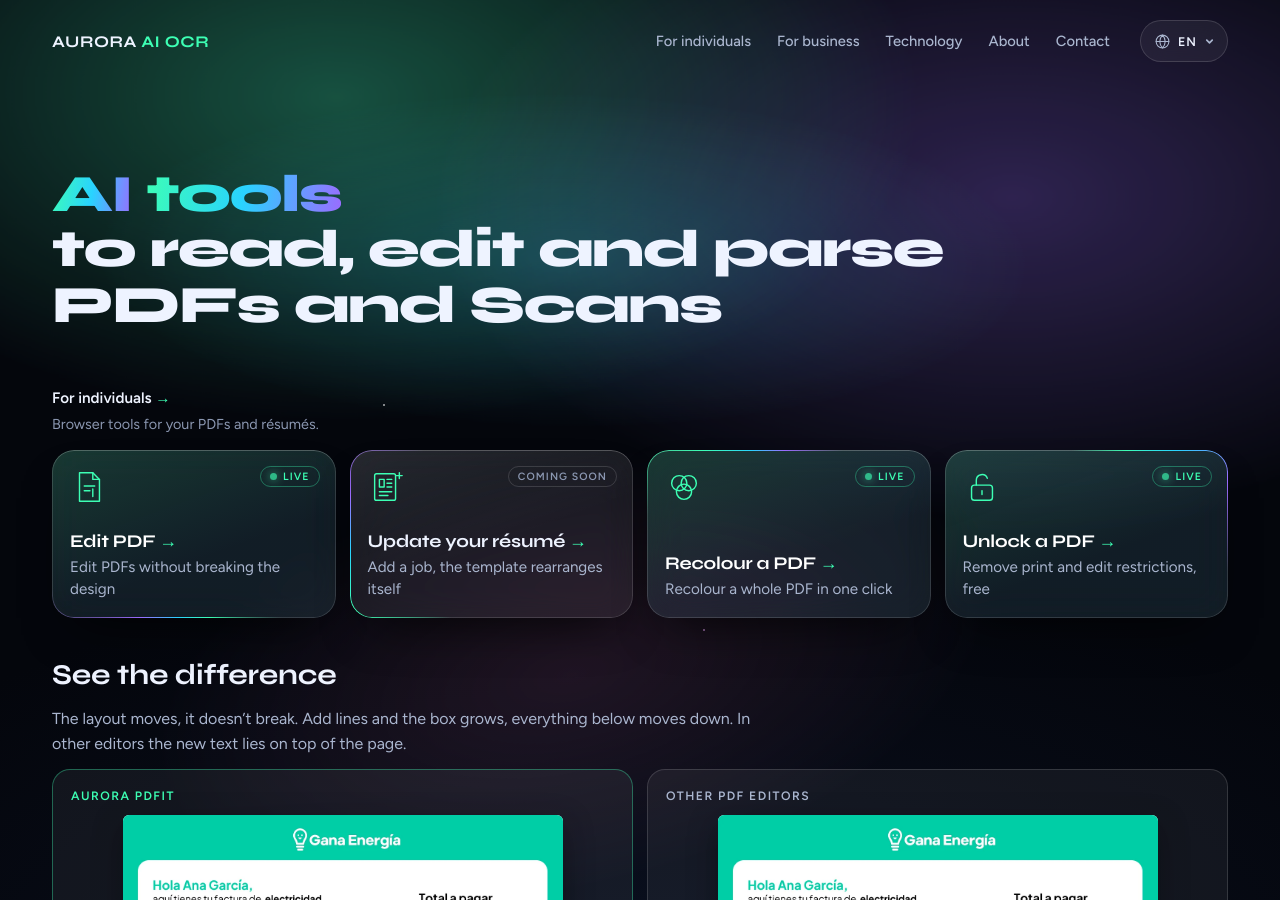
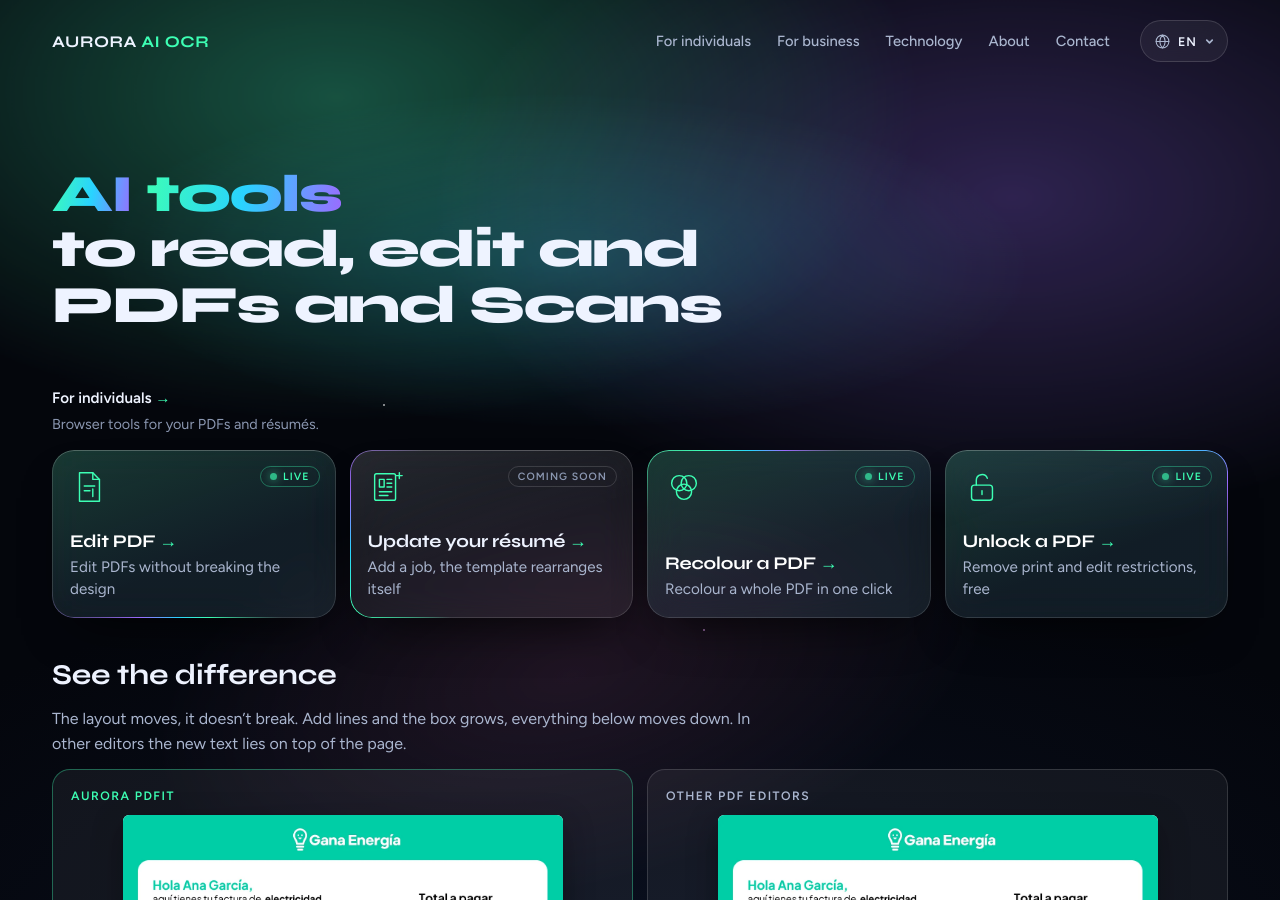
Before and after one commit to Totororik/rora.es, a Jekyll site: the page built from index.html, in a window 1280 px wide and 900 px high. Built offline with Jekyll 4.4.1, drawn with Linux system fonts in a browser that asks for light colours.

Commit message:
Заголовок главной: «AI tools to read and edit PDFs and Scans» (хозяин 05.11)

```diff
--- a/index.html
+++ b/index.html
@@ -7,7 +7,7 @@ title: "AURORA AI OCR — AI tools to read, edit and parse PDFs and Scans"
 description: "AURORA AI OCR builds document tools and technology. For individuals: online PDF editing that keeps fonts and layout. For business: OCR for scans and PDFs, résumé parsing into XML, and data and training for document AI."
 ---
     <section class="hero">
-      <h1><span class="line"><span class="w hl" style="--i:0">AI</span> <span class="w hl" style="--i:1">tools</span></span> <span class="line"><span class="w" style="--i:2">to</span> <span class="w" style="--i:3">read,</span> <span class="w" style="--i:4">edit</span> <span class="w" style="--i:5">and</span> <span class="w" style="--i:6">parse</span> <span class="w" style="--i:7">PDFs</span> <span class="w" style="--i:8">and</span> <span class="w" style="--i:9">Scans</span></span><span class="scan" aria-hidden="true"></span></h1>
+      <h1><span class="line"><span class="w hl" style="--i:0">AI</span> <span class="w hl" style="--i:1">tools</span></span> <span class="line"><span class="w" style="--i:2">to</span> <span class="w" style="--i:3">read,</span> <span class="w" style="--i:4">edit</span> <span class="w" style="--i:5">and</span> <span class="w" style="--i:6">PDFs</span> <span class="w" style="--i:7">and</span> <span class="w" style="--i:8">Scans</span></span><span class="scan" aria-hidden="true"></span></h1>
     </section>
 
     <section class="products" aria-label="Products">
```
